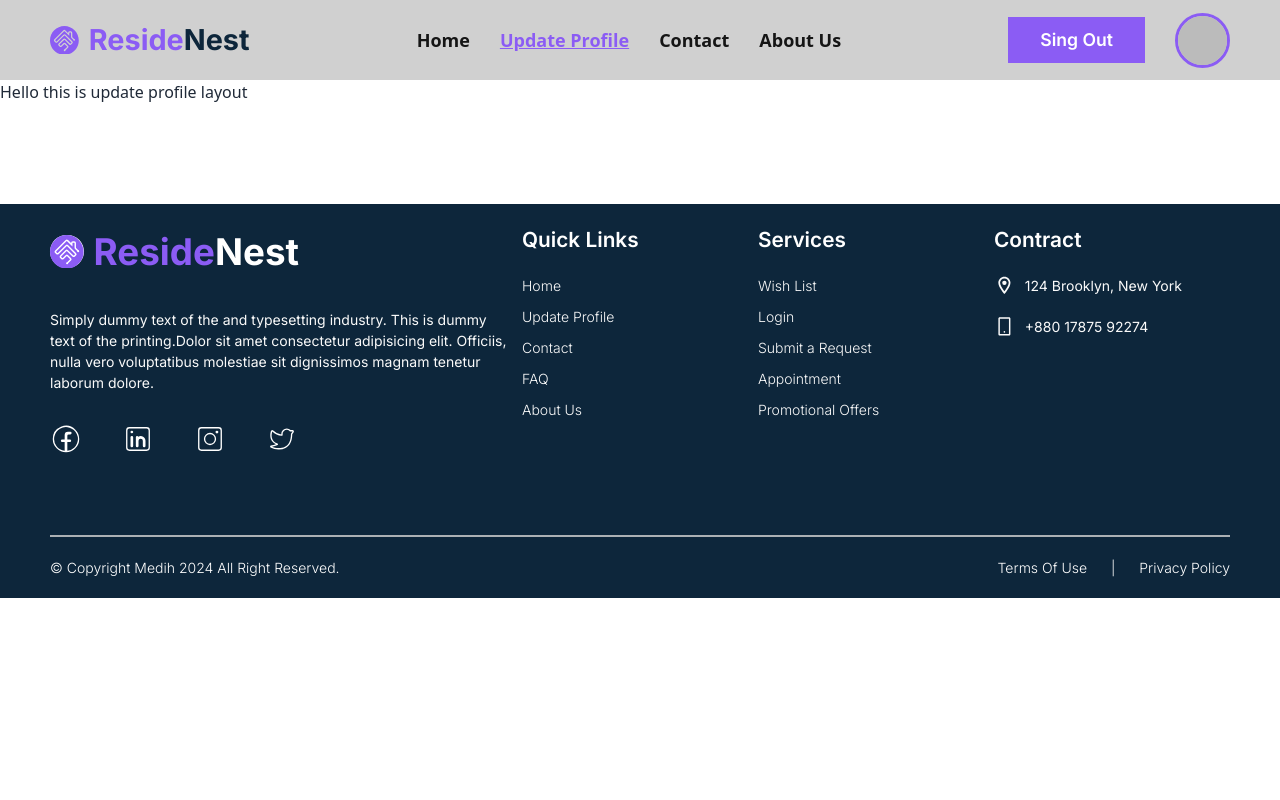
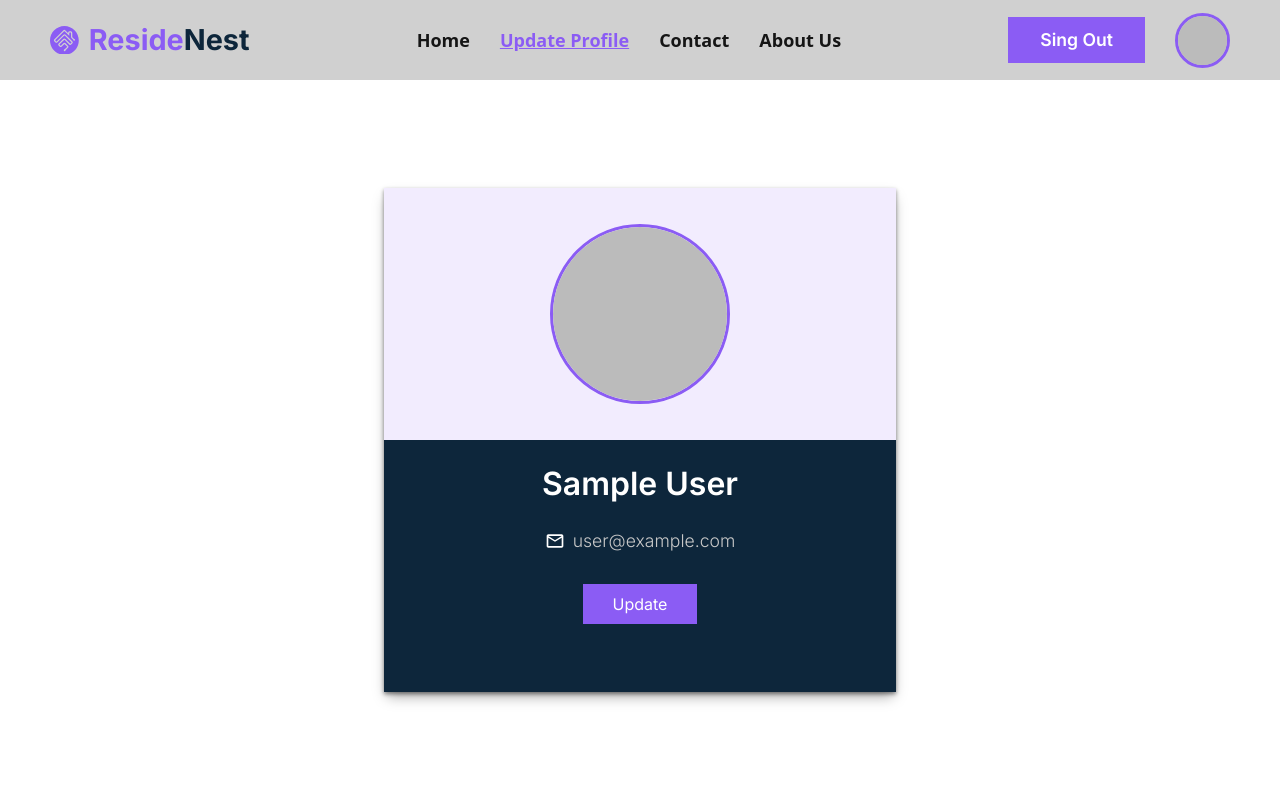
Before and after one commit to shsobur/reside-nest, a React (Vite) app: page /updateprofile in a window 1280 px wide. Shown: the top 800 px of the page. Built offline with nearby package versions, Linux system fonts and the light colour scheme; no server answers; sample sign-in values are in the browser's storage.

Commit message:
User Profile design completed

```diff
--- a/src/Layout/Pages/Authentication/SingUp/SingUp.jsx
+++ b/src/Layout/Pages/Authentication/SingUp/SingUp.jsx
@@ -10,7 +10,7 @@ import Swal from "sweetalert2";
 
 const SingUp = () => {
   const [showPass, setShowPass] = useState(false);
-  const {singUpUser} = useContext(AuthContext);
+  const {singUpUser, updateUserProfile} = useContext(AuthContext);
   const navigate = useNavigate();
 
   const handleShowPass = () => {
@@ -25,15 +25,18 @@ const SingUp = () => {
 
   const onSubmit = (data) => {
     const name = data.name;
+    const photo = data.photo;
     const email = data.email;
     const password = data.password;
-
-    console.log(name, email, password);
 
     singUpUser(email, password)
     .then(result => {
       const singUpUser = result.user
       console.log(singUpUser);
+
+      updateUserProfile(name, photo)
+      .then(() => {
+        console.log("user updated")
         const Toast = Swal.mixin({
           toast: true,
           position: "top",
@@ -49,6 +52,11 @@ const SingUp = () => {
           icon: "success",
           title: "Signed Up successfully"
         });
+      })
+      .catch(error => {
+        console.log("update error: ", error);
+      })
+
       navigate("/");
     })
     .catch(error => {
@@ -87,7 +95,15 @@ const SingUp = () => {
                   type="text"
                   name="photo"
                   placeholder="Photo URL (Optional)"
+                  {...register("photo", { required: true })}
                 />
+                <div>
+                  {errors.photo && (
+                    <span className="text-xs font-light text-red-500">
+                      Photo is required.
+                    </span>
+                  )}
+                </div>
               </div>
 
               <div className="authentication_form_input_container">
--- a/src/Layout/Pages/UpdateProfileLayout/UpdateProfileLayout.jsx
+++ b/src/Layout/Pages/UpdateProfileLayout/UpdateProfileLayout.jsx
@@ -1,7 +1,12 @@
+import PrivetRoutes from "../../conmponents/PrivetRoutes/PrivetRoutes";
+import UserProfile from "./UserProfile/UserProfile";
+
 const UpdateProfileLayout = () => {
   return (
     <div>
-      <h2>Hello this is update profile layout</h2>
+      <PrivetRoutes>
+        <UserProfile></UserProfile>
+      </PrivetRoutes>
     </div>
   );
 };
--- /dev/null
+++ b/src/Layout/Pages/UpdateProfileLayout/UserProfile/UserProfile.css
@@ -0,0 +1,72 @@
+.main_profile_outer_contaienr {
+  height: calc(100vh - 80px);
+  max-width: 1920px;
+  min-width: 400px;
+  margin: auto;
+}
+
+.main_profile_inner_contaienr {
+  display: flex;
+  align-items: center;
+  justify-content: center;
+  height: 100%;
+  width: 100%;
+}
+
+.main_profile_section_container {
+  height: 70%;
+  width: 40%;
+  box-shadow: #00000072 0px 2px 4px, #0000005a 0px 7px 13px -3px, rgba(0, 0, 0, 0.257) 0px -3px 0px inset;
+}
+
+.profile_image_container {
+  height: 50%;
+  width: 100%;
+  display: flex;
+  align-items: center;
+  justify-content: center;
+  background-color: #f2ecfe;
+}
+
+.profile_image_container p {
+  height: 180px;
+  width: 180px;
+}
+
+.profile_image_container img {
+  height: 100%;
+  width: 100%;
+  border: 3px solid #8b5cf4;
+  border-radius: 50%;
+}
+
+.main_user_profile_info_container {
+  height: 50%;
+  width: 100%;
+  text-align: center;
+  font-family: "Inter", serif;
+  padding-top: 20px;
+  color: #ffffff;
+  background-color: #0d263b;
+}
+
+.main_user_profile_info_container h2 {
+  font-size: 2rem;
+  font-weight: 600;
+}
+
+.main_user_profile_info_container p {
+  font-size: 1.1rem;
+  font-weight: 300;
+  color: #c8c8c8;
+}
+
+.main_user_profile_info_container button {
+  background-color: #8b5cf4;
+  padding: 8px 30px;
+  margin-top: 30px;
+}
+
+.main_user_profile_info_container button:active {
+  background-color: #7a4bdf;
+}
--- /dev/null
+++ b/src/Layout/Pages/UpdateProfileLayout/UserProfile/UserProfile.jsx
@@ -0,0 +1,33 @@
+import { MdOutlineMail } from "react-icons/md";
+import "../UserProfile/UserProfile.css";
+import { useContext } from "react";
+import { AuthContext } from "../../../conmponents/AuthProvider/AuthProvider";
+
+const UserProfile = () => {
+  const {user} = useContext(AuthContext)
+
+  return (
+    <div className="main_profile_outer_contaienr">
+      <div className="main_profile_inner_contaienr">
+
+        <div className="main_profile_section_container">
+          <div className="profile_image_container">
+            <p><img src={user.photoURL} alt="user img" /></p>
+          </div>
+
+          <div className="main_user_profile_info_container">
+            <h2>{user.displayName}</h2>
+            <div className="flex items-center justify-center gap-2 mt-5">
+              <h3 className="text-xl"><MdOutlineMail /></h3>
+              <p>{user.email}</p>
+            </div>
+            <button>Update</button>
+          </div>
+        </div>
+
+      </div>
+    </div>
+  );
+};
+
+export default UserProfile;
--- a/src/Layout/conmponents/AuthProvider/AuthProvider.jsx
+++ b/src/Layout/conmponents/AuthProvider/AuthProvider.jsx
@@ -1,13 +1,13 @@
 import { createContext, useEffect, useState } from "react";
 import PropTypes from 'prop-types';
-import { createUserWithEmailAndPassword, GoogleAuthProvider, onAuthStateChanged, signInWithEmailAndPassword, signInWithPopup, signOut  } from "firebase/auth";
+import { createUserWithEmailAndPassword, GoogleAuthProvider, onAuthStateChanged, signInWithEmailAndPassword, signInWithPopup, signOut, updateProfile   } from "firebase/auth";
 import auth from "../FirebaseConfig/firebase.config";
 
 export const AuthContext = createContext(null);
 
 const AuthProvider = ({children}) => {
   const [user, setUser] = useState(null);
-  const [loading, setLoading] = useState(false)
+  const [loading, setLoading] = useState(true)
   console.log(user);
 
   const googleProvider = new GoogleAuthProvider();
@@ -37,6 +37,13 @@ const AuthProvider = ({children}) => {
     }
   }, [])
 
+  const updateUserProfile = (name, photo) =>{
+    return updateProfile(auth.currentUser, {
+      displayName: name,
+      photoURL: photo,
+    })
+  }
+
   const logOut = () => {
     return signOut(auth)
   }
@@ -46,6 +53,7 @@ const AuthProvider = ({children}) => {
     singUpUser,
     singInUser,
     googleSingIn,
+    updateUserProfile,
     loading,
     logOut,
   }
--- a/src/Layout/conmponents/EstateCardDetails/EstateCardDetails.jsx
+++ b/src/Layout/conmponents/EstateCardDetails/EstateCardDetails.jsx
@@ -12,7 +12,8 @@ const EstateCardDetails = () => {
   const cardItem = cardItems.find(item => item.id === intId);
 
   return (
-    <div className="main_card_details_outer_container">
+    <>
+      <div className="main_card_details_outer_container">
       <div className="main_card_details_inner_container">
 
         <div className="main_details_section_outer_container">
@@ -92,6 +93,7 @@ const EstateCardDetails = () => {
 
       </div>
     </div>
+    </>
   );
 };
 
--- a/src/Layout/conmponents/PrivetRoutes/PrivetRoutes.jsx
+++ b/src/Layout/conmponents/PrivetRoutes/PrivetRoutes.jsx
@@ -1,6 +1,7 @@
 import { useContext } from "react";
 import { AuthContext } from "../AuthProvider/AuthProvider";
 import PropTypes from 'prop-types';
+import { Navigate } from "react-router-dom";
 
 const PrivetRoutes = ({children}) => {
   const {user, loading} = useContext(AuthContext);
@@ -17,6 +18,8 @@ const PrivetRoutes = ({children}) => {
   if(user) {
     return children;
   }
+
+  return <Navigate to="/singin"></Navigate>
 };
 
 PrivetRoutes.propTypes = {
```
Lines whose indentation alone changed are shown as unchanged.
